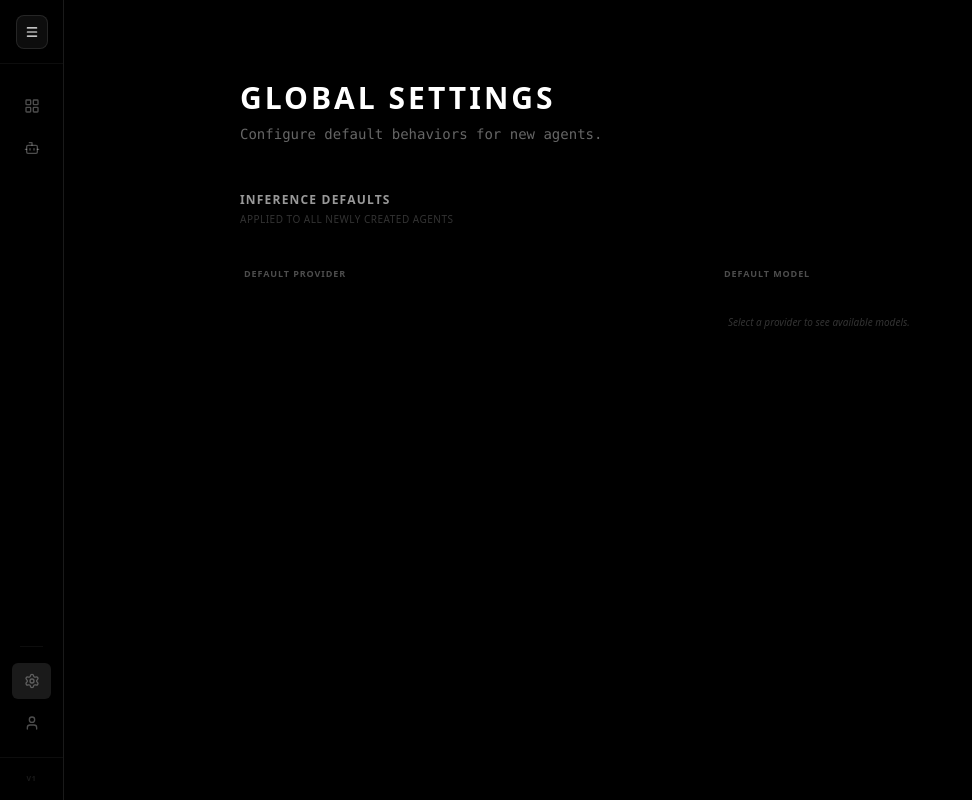
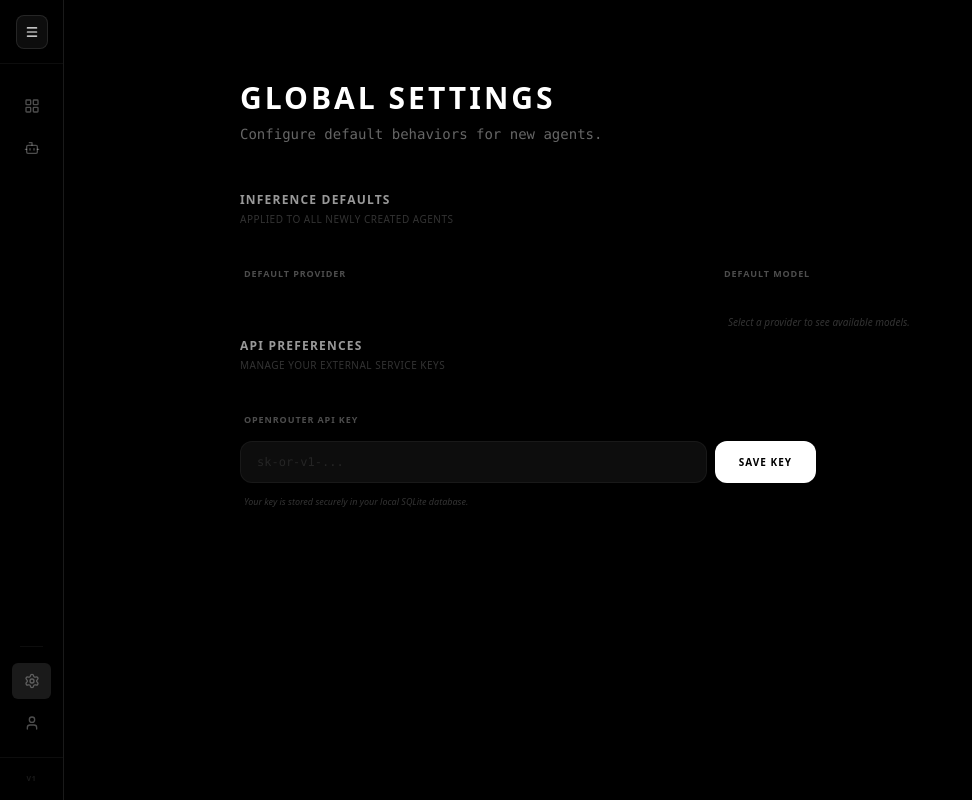
Before and after one commit to methil-group/mosaic, a Nuxt app in the folder electron/: page /settings in a window 1280 px wide. Shown: the whole page, without its empty margins (0-972 px from the left). Built offline with nearby package versions, Linux system fonts and the light colour scheme.

Commit message:
Refactor : now put OpenRouter directly in electron

```diff
--- a/electron/app/pages/settings.vue
+++ b/electron/app/pages/settings.vue
@@ -73,8 +73,36 @@
                         </div>
                     </div>
                 </div>
+            </div>
 
+            <!-- API Preferences -->
+            <div class="space-y-8">
+                <div>
+                    <h2 class="text-xs font-black uppercase tracking-widest text-white/60 mb-1">API Preferences</h2>
+                    <p class="text-[10px] uppercase tracking-wider text-white/20">Manage your external service keys</p>
+                </div>
+
+                <div class="max-w-xl space-y-4">
+                    <div class="space-y-3">
+                        <label class="text-[9px] font-black uppercase tracking-widest text-white/30 ml-1">OpenRouter API
+                            Key</label>
+                        <div class="flex gap-2">
+                            <input v-model="openRouterKey" type="password" placeholder="sk-or-v1-..."
+                                class="flex-1 bg-white/5 border border-white/5 rounded-xl px-4 py-3 text-xs text-white placeholder:text-white/10 focus:outline-none focus:border-white/20 transition-all font-mono" />
+                            <button @click="saveApiKey" :disabled="isSavingKey"
+                                class="px-6 py-3 rounded-xl font-black uppercase tracking-widest text-[10px] transition-all shrink-0"
+                                :class="saveStatus === 'success' ? 'bg-emerald-500 text-white' : 'bg-white text-black hover:bg-white/90 disabled:opacity-50'">
+                                <span v-if="saveStatus === 'success'">Saved</span>
+                                <span v-else-if="isSavingKey">Saving...</span>
+                                <span v-else>Save key</span>
+                            </button>
+                        </div>
+                        <p class="text-[9px] text-white/20 ml-1 italic">Your key is stored securely in your local SQLite
+                            database.</p>
+                    </div>
+                </div>
             </div>
+
         </div>
     </div>
 </template>
@@ -82,9 +110,32 @@
 <script setup lang="ts">
 import { useAgentStore } from '~/stores/agent'
 import { Globe, Check } from 'lucide-vue-next'
-import { computed } from 'vue'
+import { computed, ref, onMounted } from 'vue'
 
 const store = useAgentStore()
+const openRouterKey = ref('')
+const isSavingKey = ref(false)
+const saveStatus = ref<'idle' | 'success'>('idle')
+
+onMounted(async () => {
+    const key = await store.getSetting('openrouter_api_key')
+    if (key) openRouterKey.value = key
+})
+
+const saveApiKey = async () => {
+    if (isSavingKey.value) return
+    isSavingKey.value = true
+
+    const success = await store.setSetting('openrouter_api_key', openRouterKey.value)
+    if (success) {
+        saveStatus.value = 'success'
+        setTimeout(() => {
+            saveStatus.value = 'idle'
+        }, 2000)
+    }
+
+    isSavingKey.value = false
+}
 
 const availableModelsForDefault = computed(() => {
     const provider = store.availableProviders.find(p => p.id === store.defaultProviderId)
--- a/electron/app/stores/agent.ts
+++ b/electron/app/stores/agent.ts
@@ -76,7 +76,7 @@ export const useAgentStore = defineStore('agent', {
     instanceIds: [],
     availableProviders: [],
     defaultProviderId: 'openrouter',
-    defaultModelId: 'deepseek/deepseek-v3.2',
+    defaultModelId: 'qwen/qwen3-vl-8b-thinking',
     backendUrl: 'http://localhost:3710',
     filesCache: {},
     workspaces: [],
@@ -296,6 +296,31 @@ export const useAgentStore = defineStore('agent', {
     setView(view: 'grid' | 'workspaces' | 'workspace-detail', activeId: string | null = null) {
       this.currentView = view
       this.activeWorkspaceId = activeId
+    },
+
+    async getSetting(key: string): Promise<string | null> {
+      try {
+        if ((window as any).electron) {
+          return await (window as any).electron.ipcRenderer.invoke('settings:get', key)
+        }
+        return null
+      } catch (e) {
+        console.error(`Failed to get setting: ${key}`, e)
+        return null
+      }
+    },
+
+    async setSetting(key: string, value: string): Promise<boolean> {
+      try {
+        if ((window as any).electron) {
+          await (window as any).electron.ipcRenderer.invoke('settings:set', { key, value })
+          return true
+        }
+        return false
+      } catch (e) {
+        console.error(`Failed to set setting: ${key}`, e)
+        return false
+      }
     }
   }
 })
--- a/electron/electron/src/Core/LLM/OpenRouter.ts
+++ b/electron/electron/src/Core/LLM/OpenRouter.ts
@@ -8,6 +8,10 @@ export class OpenRouter extends AbstractLLM {
   constructor(apiKey: string) {
     super();
     this.apiKey = apiKey;
+  }
+
+  public updateApiKey(newKey: string) {
+    this.apiKey = newKey;
   }
 
   async streamChat(model: string, messages: Message[], callbacks: StreamCallbacks): Promise<void> {
```
Also changed, not shown: electron/electron/main.ts (+27 -1 lines), electron/electron/src/Framework/Database/DatabaseService.ts (added, +47 -0 lines), electron/package.json (+8 -2 lines), 2 other files (tests, documents, lock files or other folders).
